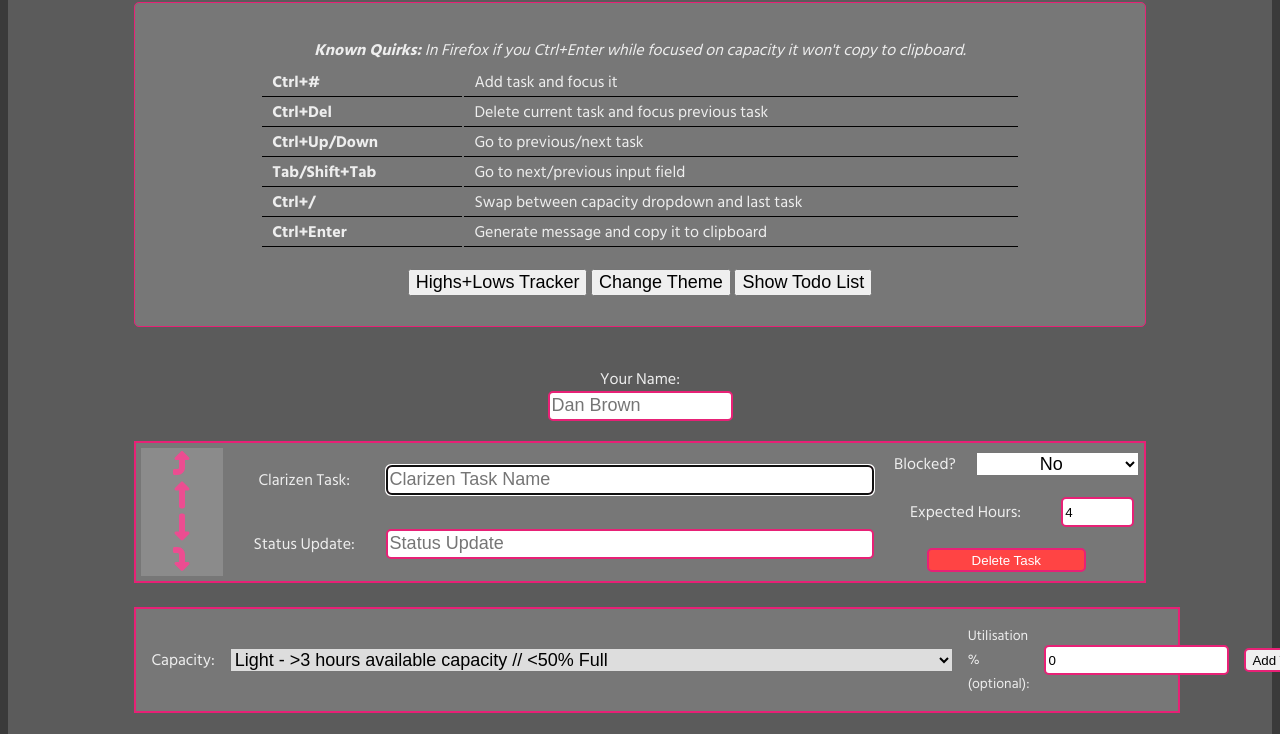
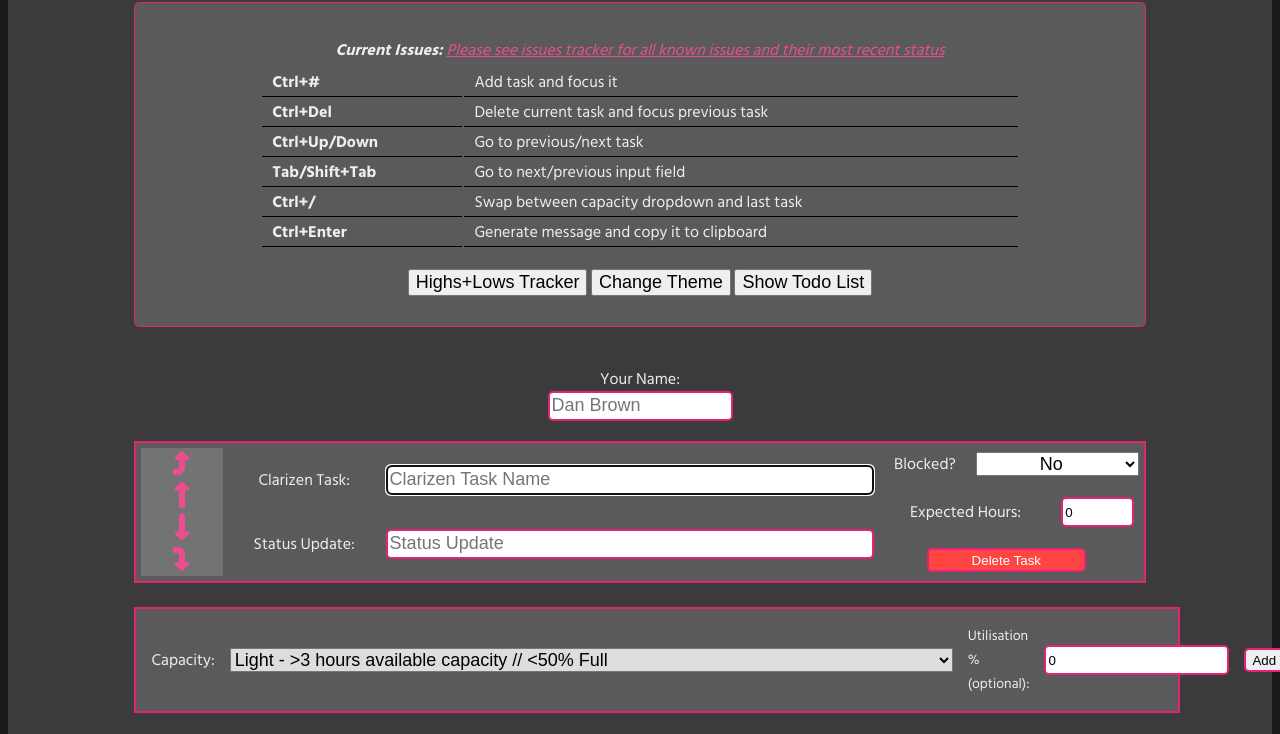
Before and after one commit to GlennHS/Scrum-Helper, a website: page index.html in a window 1280 px wide. Shown: the part 151-885 px from the top of the page. Drawn offline with Linux system fonts and the light colour scheme; a web font is replaced by a local one.

Commit message:
Fixes #18, #20. Requires fixes for hours on task not updated on up/down buttons pressed and hours not being read from localStorage correctly

```diff
--- a/assets/scss/_darkVars.scss
+++ b/assets/scss/_darkVars.scss
@@ -2,14 +2,16 @@
 
 @import url('https://fonts.googleapis.com/css2?family=Andada+Pro:ital,wght@0,400;0,700;1,400;1,700&family=Hind+Siliguri:wght@400;700&display=swap');
 
-$body-bg: #3a3a3a;
-$main-container-bg: #5b5b5b;
-$task-bg: #777;
-$border-color: #e72176;
+$ct-pink: #e72176;
+
+$body-bg: #1a1a1a;
+$main-container-bg: #3b3b3b;
+$task-bg: #5a5a5a;
+$border-color: $ct-pink;
 
 $body-font-color: #eee;
 $section-font-color: #eee;
-$font-emphasis-color: #e72176;
+$font-emphasis-color: color.scale($ct-pink, $lightness: 20%);
 
 $font-h1: bolder 48px / 52px 'Andada Pro';
 $font-h2: bold 28px / 48px'Andada Pro';
--- a/assets/scss/_lightVars.scss
+++ b/assets/scss/_lightVars.scss
@@ -2,17 +2,17 @@
 
 @import url('https://fonts.googleapis.com/css2?family=Andada+Pro:ital,wght@0,400;0,700;1,400;1,700&family=Hind+Siliguri&display=swap');
 
-$ct-pink: #E72176;
-$ct-blue: #00BCB5;
+$ct-pink: #e72176;
+$ct-blue: #00bcb5;
 
 $body-bg: color.scale($ct-pink, $lightness: 90%);
 $main-container-bg: color.scale($ct-pink, $lightness: 80%);
-$task-bg: color.scale($ct-pink, $lightness: 30%);
+$task-bg: color.scale($ct-pink, $lightness: 20%);
 $border-color: #e72176;
 
 $body-font-color: #000;
 $section-font-color: #000;
-$font-emphasis-color: $ct-blue;
+$font-emphasis-color: color.scale($ct-blue, $lightness: 20%);
 
 $font-h1: bolder 48px / 52px 'Andada Pro';
 $font-h2: bold 28px / 48px'Andada Pro';
--- a/assets/scss/_master.scss
+++ b/assets/scss/_master.scss
@@ -48,6 +48,15 @@ input {
 
 button, input[type="button"] {
   cursor: pointer;
+}
+
+a {
+  color: $font-emphasis-color;
+  text-decoration: underline;
+}
+
+a:visited {
+  color: color.scale($font-emphasis-color, $lightness : -30%);
 }
 
 // Capacity Select
@@ -212,7 +221,7 @@ select {
     background: color.scale($task-bg, $lightness: 15%);
     text-align: center;
     font-size: 24px;
-    color: color.scale($font-emphasis-color, $lightness: 20%);
+    color: $font-emphasis-color;
     transition: 0.5s ease;
   }
 
--- a/assets/scss/_spookVars.scss
+++ b/assets/scss/_spookVars.scss
@@ -3,7 +3,7 @@
 @import url('https://fonts.googleapis.com/css2?family=Creepster&family=Griffy&display=swap');
 
 $spoop-1: #ff7b00;
-$spoop-2: #5c3a0f;
+$spoop-2: #147601;
 $font-color: #000;
 
 $body-bg: color.scale($spoop-2, $lightness: 50%);
--- a/assets/scss/spook.scss
+++ b/assets/scss/spook.scss
@@ -1,2 +1,6 @@
 @import 'spookVars';
 @import 'master';
+
+body {
+  letter-spacing: 2px;
+}
--- a/index.html
+++ b/index.html
@@ -21,7 +21,7 @@
     <h1>Scrum Helper: It Probably Works™</h1>
     <h2 id="egg">A Daily Choose Your Own Adventure!</h2>
     <div id="shortcuts">
-      <p id="quirks"><em><strong>Known Quirks:</strong> In Firefox if you Ctrl+Enter while focused on capacity it won't copy to clipboard.</em></p>
+      <p id="quirks"><em><strong>Current Issues: </strong><a href="https://gisthub.com/GlennHS/Scrum-Helper/projects/1">Please see issues tracker for all known issues and their most recent status</a></em></p>
       <table>
         <tr>
           <td><strong>Ctrl+#</strong></td>
@@ -157,7 +157,9 @@
         } else {
           $('input[name="exact-capacity"]').val("0")
         }
+        if(tasks.length === 0) {
           tasks = storedJSON.tasklist
+        }
         currentTaskNum = Math.max(...(tasks.map(t=>t.id)))
         updateDOMFromTasks()
         $("#todoWidget textarea").val(storedJSON.todo)
@@ -180,7 +182,7 @@
         id: currentTaskNum,
         name: "",
         status: "",
-        hours: 4,
+        hours: 0,
         blocked: "No"
       }
     }
@@ -226,6 +228,7 @@
         <input type="button" name="delete" value="Delete Task" onclick="deleteTask(${task.id})">
       </div>
       `)
+      $(taskElem).find(`select[name='blocked'] option[value='${task.blocked}']`).attr("selected", "")
       $("#task-holder").append(taskElem)
       updateInputFocusoutListener()
       $(taskElem).find("input[name='taskname']").focus()
@@ -324,7 +327,7 @@
         if(!(task.blocked === "No")) { numBlocked++; }
 
         msg +=
-          `<strong>Task: ${task.name}</strong><br />Status: ${task.status}<br />Expected Hours Today: ${task.hours}<br /><i>Blocked: ${task.blocked}</i><br /><br />`
+          `<strong>Task: ${task.name}</strong><br />Status: ${task.status}<br />${task.hours != 0 && task.hours != "" ? `Expected Hours Today: ${task.hours}<br />` : ""}<i>Blocked: ${task.blocked}</i><br /><br />`
       })
       msg += `Number of Tasks Blocked: ${numBlocked}<br />`
       msg += `<u><b>Available Capacity: ${$("#capacity").val()}</b></u>`;
@@ -453,6 +456,7 @@
           chosenTheme = storedJSON.theme ? "light" : "dark"
         }
         storedJSON.tasklist.forEach(t => {
+          if(typeof(t) !== "null") {
             tasks.push({
               "id": currentTaskNum,
               "name": t.name,
@@ -460,6 +464,8 @@
               "blocked": t.blocked,
               "hours": 0
             })
+            currentTaskNum++
+          }
         })
       } catch {}
     }
```
Also changed, not shown: assets/css/dark.css, assets/css/light.css, assets/css/spook.css, 3 other files. Lines whose indentation alone changed are shown as unchanged.
